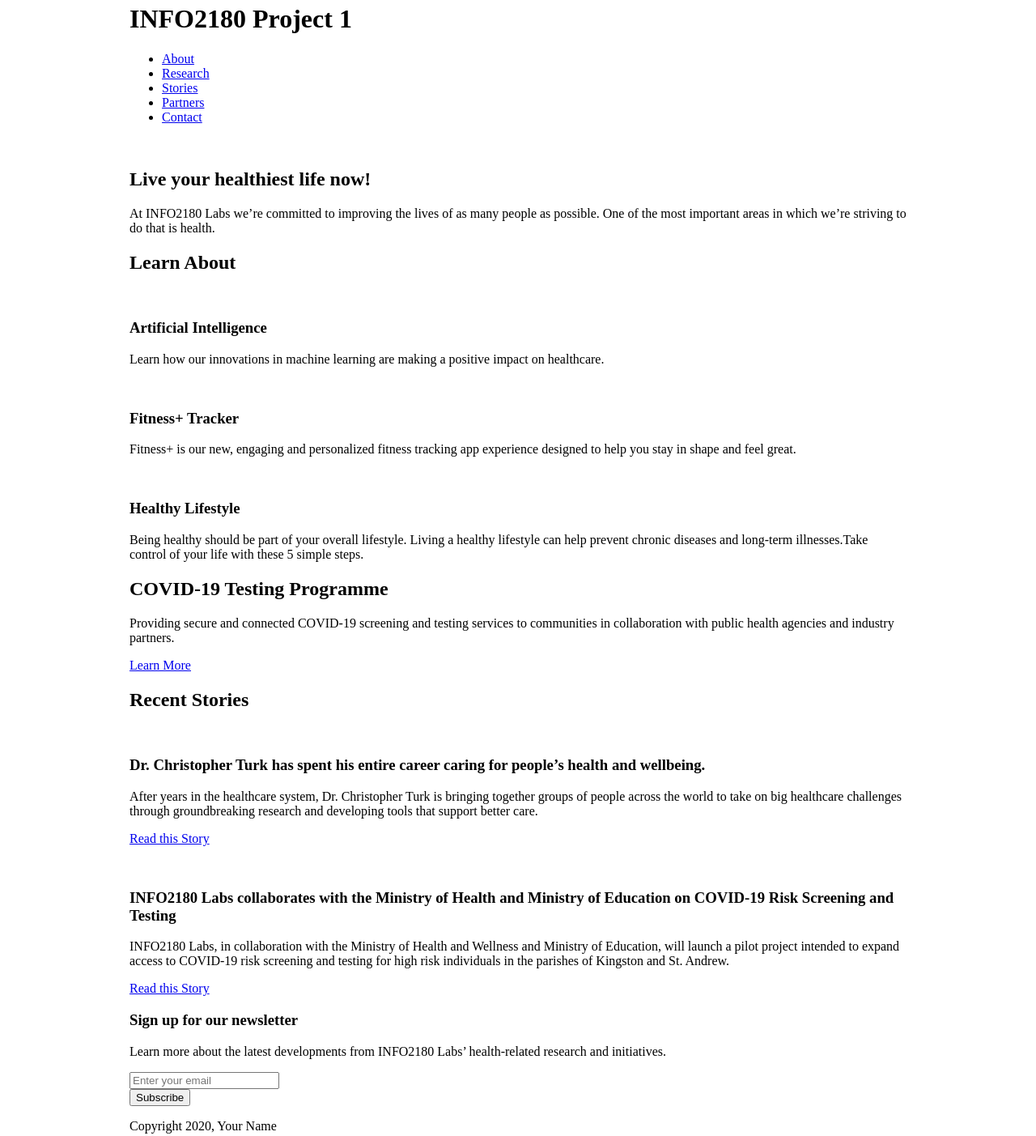
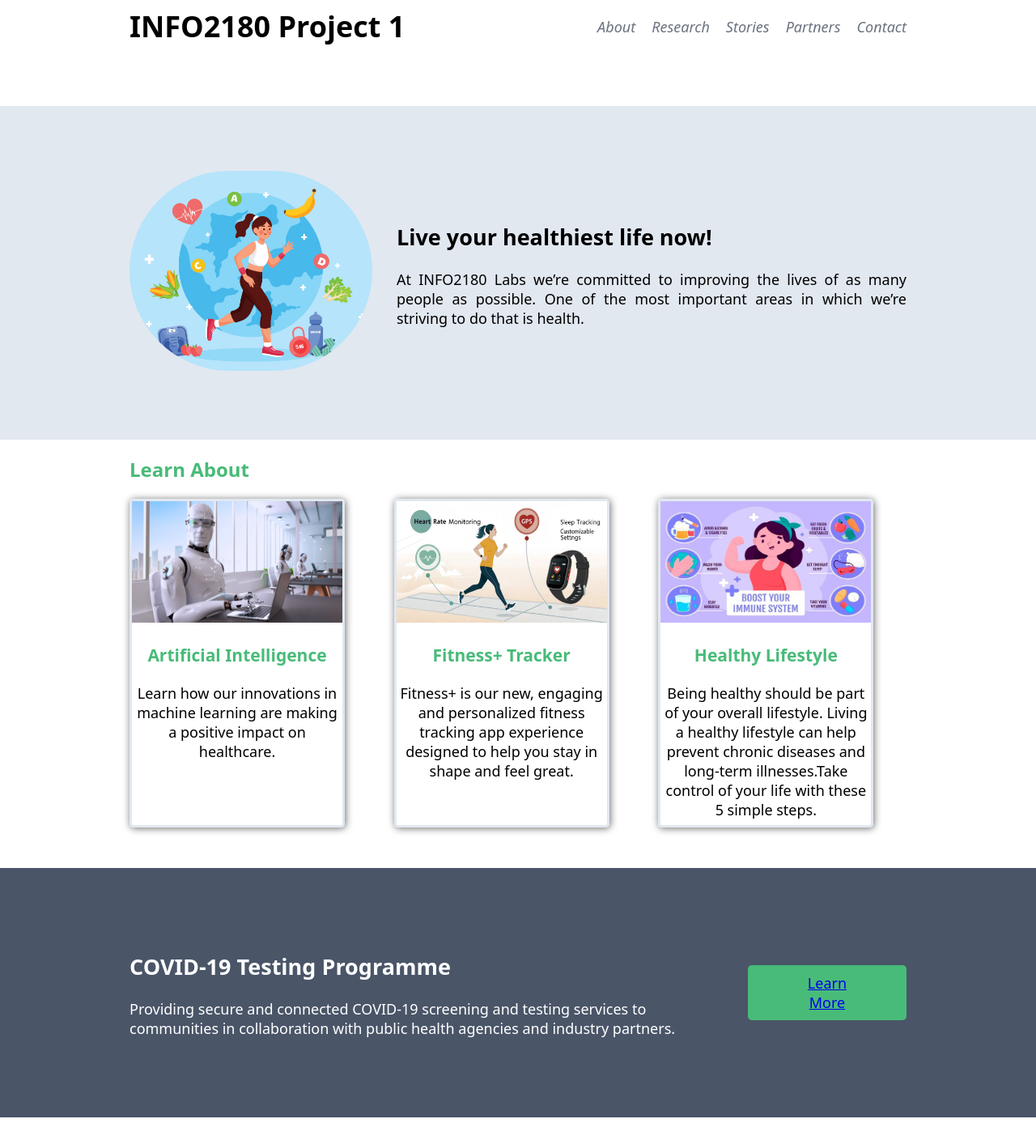
Before and after one commit to HaydenByfield/info2180-project1, a plain HTML site: page index.html in a window 1280 px wide. Shown: the part 16-1419 px from the top of the page at 81% size. Drawn offline with Linux system fonts and the light colour scheme.

Commit message:
Entire JavaScript and CSS changes

```diff
--- a/index.html
+++ b/index.html
@@ -26,7 +26,7 @@
         <section class="overview-hero">
             <div class="container">
                 <div class="overview-hero-image">
-                    <img src="#" alt="">
+                    <img src="Images/Hero Overwiew image.jpg" alt="Picture not found">
                 </div>
                 <div class="overview-hero-text">
                     <h2>Live  your healthiest life now!</h2>
@@ -39,21 +39,21 @@
                 <h2>Learn About</h2>
                 <div class="cards">
                     <div class="card">
-                        <img src="#" alt="">
+                        <img src="Images/LearnAboutAIimage.png" alt="Picture not found">
                         <div class="card-body">
                             <h3>Artificial Intelligence</h3>
                             <p>Learn how our innovations in machine learning are making a positive impact on healthcare.</p>
                         </div>
                     </div>
                     <div class="card">
-                        <img src="#" alt="">
+                        <img src="Images/LearnAboutfitnesstrackerimage.png" alt="Piccture not found">
                         <div class="card-body">
                             <h3>Fitness+ Tracker</h3>
                             <p>Fitness+ is our new, engaging and personalized fitness tracking app experience designed to help you stay in shape and feel great.</p>
                         </div>
                     </div>
                     <div class="card">
-                        <img src="#" alt="">
+                        <img src="Images/LearnAboutHealthyimage.png" alt="Picture not found">
                         <div class="card-body">
                             <h3>Healthy Lifestyle</h3>
                             <p>Being healthy should be part of your overall lifestyle. Living a healthy lifestyle can help prevent chronic diseases and long-term illnesses.Take control of your life with these 5 simple steps.</p>
@@ -77,7 +77,7 @@
             <div class="container">
                 <h2>Recent Stories</h2>
                 <article>
-                    <img src="" alt="">
+                    <img src="Images/RecentStoriesChristopherTurkimage.jpg" alt="">
                     <div class="article-body">
                         <h3>Dr. Christopher Turk has spent his entire career caring for people’s health and wellbeing.</h3>
                         <p>After years in the healthcare system, Dr. Christopher Turk is bringing together groups of people across the world to take on big healthcare challenges through groundbreaking research and developing tools that support better care.</p>
@@ -85,7 +85,7 @@
                     </div>
                 </article>
                 <article>
-                    <img src="" alt="">
+                    <img src="Images/RecentStoriesJamaicaMinistryimage.jpg" alt="">
                     <div class="article-body">
                         <h3>INFO2180 Labs collaborates with the Ministry of Health and Ministry of Education on COVID-19 Risk Screening and Testing</h3>
                         <p>INFO2180 Labs, in collaboration with the Ministry of Health and Wellness and Ministry of Education, will launch a pilot project intended to expand access to COVID-19 risk screening and testing for high risk individuals in the parishes of Kingston and St. Andrew.</p>
@@ -110,7 +110,7 @@
     </main>
     <footer>
         <div class="container">
-            <p>Copyright 2020, Your Name</p>
+            <p>Copyright 2020, Hayden Byfield</p>
         </div>
     </footer>
 </body>
--- a/scripts.js
+++ b/scripts.js
@@ -1 +1,22 @@
 /* Add your JavaScript to this file */
+window.onload  = function(){
+    const form = document.querySelector('form');
+    const email = document.getElementById('email')
+    let message = document.querySelector('.message')
+
+    form.addEventListener('submit', (sub)=> {
+        sub.preventDefault();
+        let Messages = []
+        const emailValue = email.value;
+        if(emailValue === "" || emailValue.includes('@') === false || emailValue.includes('.') === false){
+            Messages.push("Please enter a valid email address.");
+            message.style.color = 'red';
+        }else if(emailValue !== "" && emailValue.includes('@') && emailValue.includes('.')){
+            Messages.push( "Thank you! Your email address "  + emailValue + " has been added to our mailing list!")
+            message.style.color = 'blue';
+        }
+        message.innerText =  Messages.join("\n");
+
+    })
+
+}
--- a/styles.css
+++ b/styles.css
@@ -1,7 +1,7 @@
-/* Add your CSS to this file */
 body {
     margin: 0;
-    font-size: 16px;
+    font-size: 18px;
+    font-family: system-ui, -apple-system, BlinkMacSystemFont, 'Segoe UI', Roboto, Oxygen, Ubuntu, Cantarell, 'Open Sans', 'Helvetica Neue', sans-serif;
 }
 
 .container {
@@ -9,3 +9,148 @@ body {
     max-width: 960px;
     width: 100%;
 }
+
+/* header .container is a descendant selector that looks for  a class container in the header tag */
+header .container {
+    display: flex; /* lets all content in the class container under header be in the same horizantall row */
+    justify-content: space-between; /* ensure that the content in h1 is on the left and the content under nav is on the right */
+    align-items: center; /* ensures the items in the row are in the same line for neatness */
+}
+
+header nav ul {
+    list-style: none; /* remove bullets */
+    font-style: italic;
+    display: flex; /* place list items in a row */
+    gap: 20px; /* this is used only on grid and flex displays; to put space between each list item evenly */
+}
+
+header a{
+  color: #6b7280;
+  text-decoration: none;
+}
+header a:hover{
+  color: #5A67D8;
+  background-color: rgb(247, 88, 88);
+  border-radius: 100px;
+  padding: 10px;
+}
+
+header{
+  background-color: rgb(255, 255, 255);
+  font-size: 18px;
+}
+section.overview-hero{
+  background-color: #E2E8F0;
+  padding: 80px;
+  margin-top: 50px;
+}
+
+section.overview-hero .container{
+  display: flex;
+  gap: 30px;
+  text-align: justify;
+  align-items: center;
+}
+section.overview-hero img {
+  width: 300px;
+  border-radius: 150px; /* Adjust the radius of the image to reduce sharpness of border */
+}
+section.learn-about h2{
+  font-size: 24px;
+  color: #48BB78 ;
+}
+section.learn-about h3{
+  font-size: 21px;
+  color: #48BB78 ;
+}
+section.learn-about img{
+  width: 260px;
+  height: 150px;
+}
+section.learn-about .card{
+  border-style: solid;
+  border-color: #E2E8F0;
+  border-radius: 5px;
+  width: 260px;
+  height: 400px;
+  text-align: center;
+  box-shadow: 1px 1px 10px rgb(107, 107, 107);
+}
+section.learn-about .cards{
+  display: grid; /* Creates a default grid with one column and each child element in there own unique rows vertically stack with there own auto sizing*/
+  grid-template-columns: 1fr 1fr 1fr ;
+  gap: 20px;
+  align-items: center;
+}
+section.testing{
+  background-color: #4A5568;
+  padding: 80px;
+  color: white;
+  margin-top: 50px;
+}
+section.testing .container{
+  display: flex;
+  gap: 20px;
+  align-items:center;
+}
+section.testing .cta{
+  background-color:#48BB78;
+  border-radius: 5px;
+  padding: 10px 50px;
+  width: 170px;
+  text-align: center;
+}
+section.stories .container{
+  display: grid; /* By default they arranged vertically stacked with their own unique rows */
+  gap: 20px;
+  margin-top: 50px;
+}
+section.stories img{
+  width: 200px;
+  border-radius: 100px;
+  margin-right: 20px;
+}
+section.stories article{
+  display: grid;
+  grid-template-columns: 1fr 9fr;
+}
+section.stories h2{
+  color: #5A67D8;
+}
+section.stories h3{
+  font-size: 18px;
+}
+section.stories a{
+  color: #5A67D8;
+  text-decoration: none;
+}
+section.newsletter{
+  background-color: #48BB78;
+  color: white;
+  padding: 30px;
+  margin-top: 50px;
+}
+section.newsletter .btn{
+  background-color:#5A67D8;
+  padding: 10px;
+  border: 0;
+}
+section.newsletter .btn:active{
+  padding: 10px;
+  border: 0;
+  opacity: 0.5;
+}
+section.newsletter .container{
+  text-align: center;
+}
+section.newsletter form{
+  display: flex;
+  margin-left: 30%;
+  gap: 10px;
+}
+
+footer{
+  background-color:#4A5568;
+  color: white;
+  padding: 5px 0;
+}
```
Also changed, not shown: Images/Hero Overwiew image.jpg (added), Images/LearnAboutAIimage.png (added), Images/LearnAboutHealthyimage.png (added), Images/LearnAboutfitnesstrackerimage.png (added), Images/RecentStoriesChristopherTurkimage.jpg (added), Images/RecentStoriesJamaicaMinistryimage.jpg (added).
